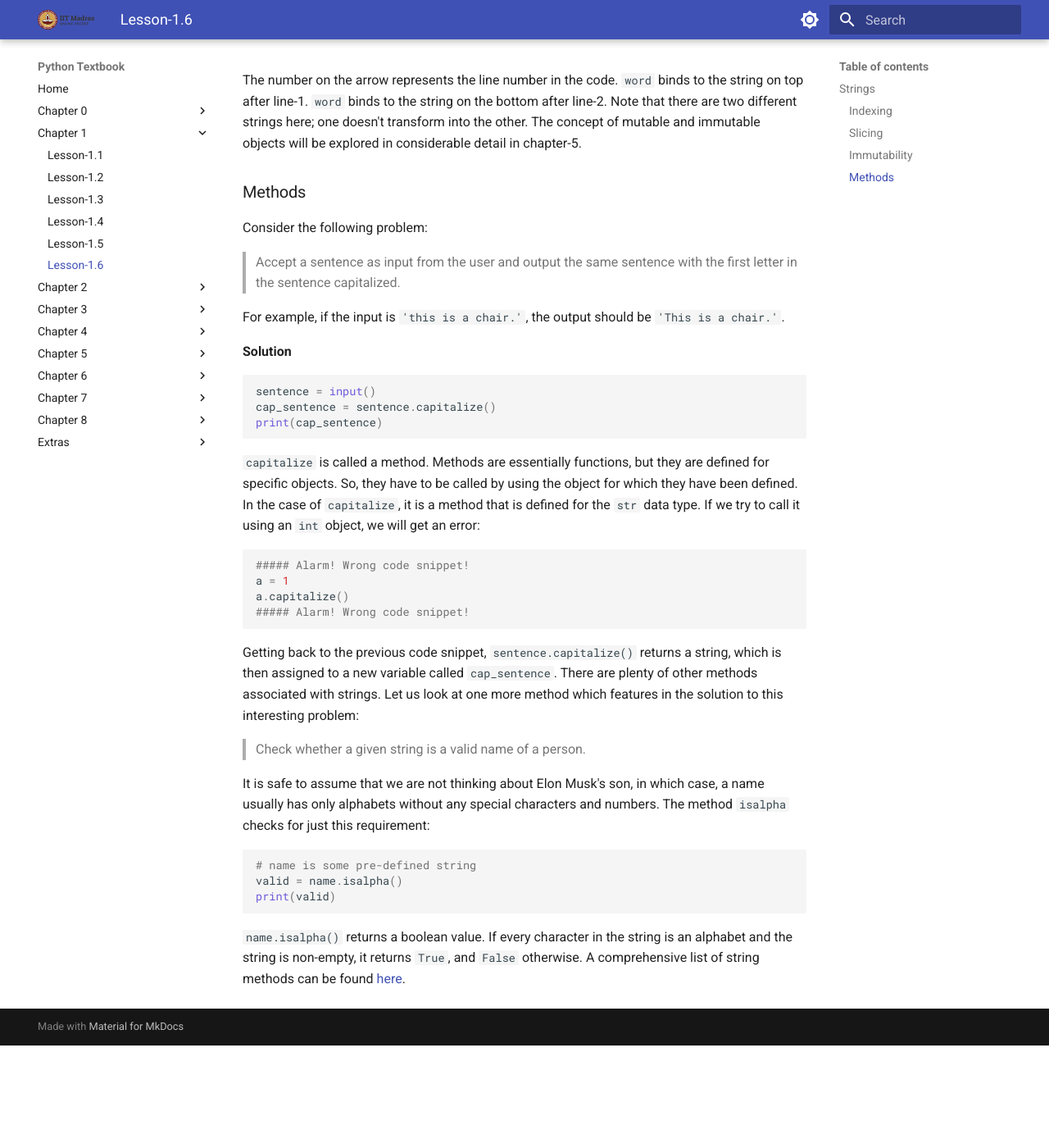
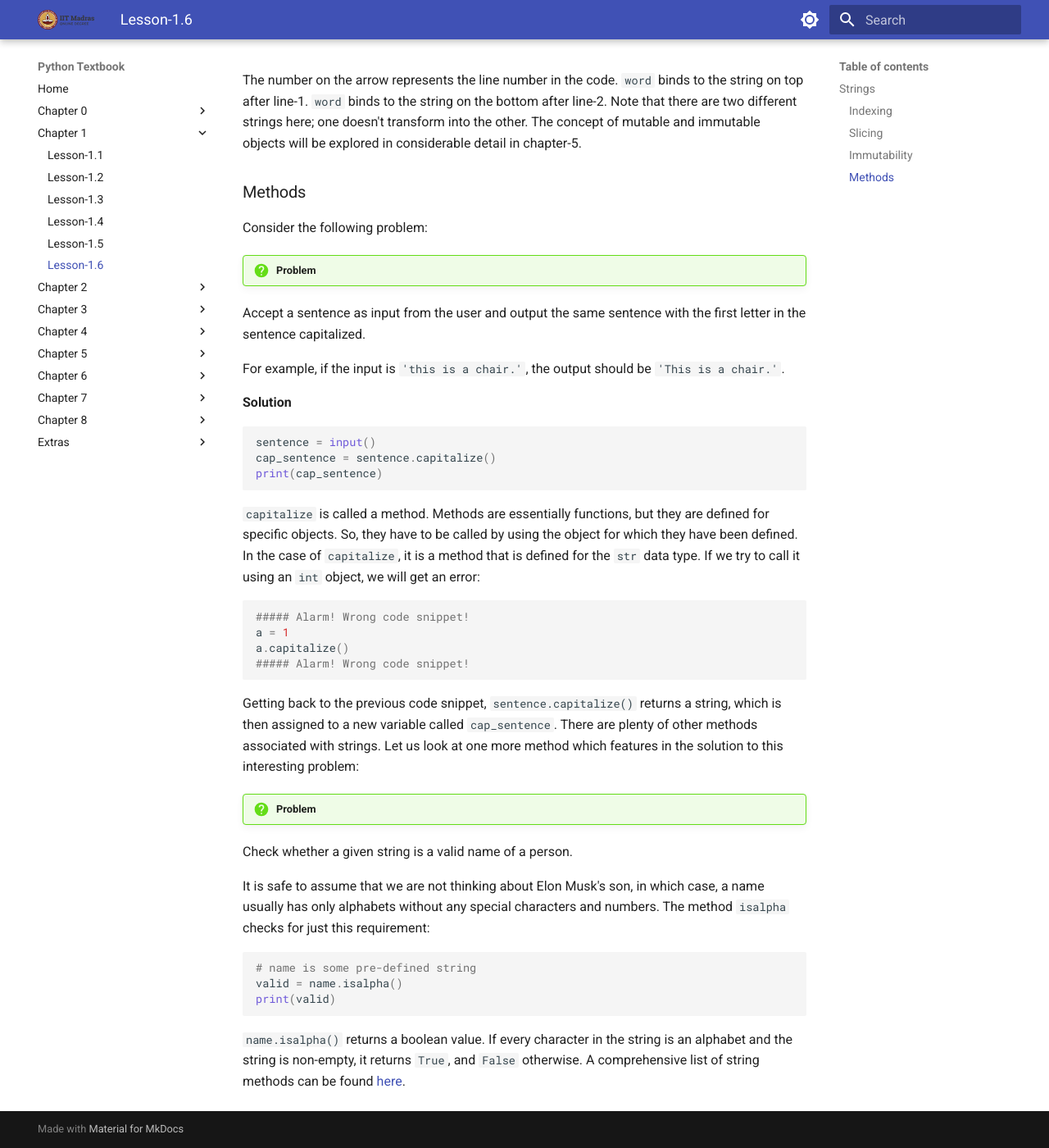
Before and after one commit to bsc-iitm/python-textbook, an MkDocs documentation site: the page built from docs/chapter-1/lesson-1.6.md, in a window 1280 px wide and 1400 px high, scrolled down 6549 px. Shown: the whole window at 82% size. Built offline with MkDocs 1.6.1 and Material for MkDocs 9.7.7, drawn with Linux system fonts in a browser that asks for light colours; before the commit the page ends 7824 px from its top, so only the background shows below that.

Commit message:
Update lesson-1.6.md: Convert problems from quote blocks to admonitions

```diff
--- a/docs/chapter-1/lesson-1.6.md
+++ b/docs/chapter-1/lesson-1.6.md
@@ -197,7 +197,8 @@ The number on the arrow represents the line number in the code. `word` binds to
 
 Consider the following problem:
 
-> Accept a sentence as input from the user and output the same sentence with the first letter in the sentence capitalized.
+!!! question "Problem"
+  Accept a sentence as input from the user and output the same sentence with the first letter in the sentence capitalized.
 
 For example, if the input is `'this is a chair.'`, the output should be `'This is a chair.'`.
 
@@ -220,7 +221,8 @@ a.capitalize()
 
 Getting back to the previous code snippet, `sentence.capitalize()` returns a string, which is then assigned to a new variable called `cap_sentence`. There are plenty of other methods associated with strings. Let us look at one more method which features in the solution to this interesting problem:
 
-> Check whether a given string is a valid name of a person.
+!!! question "Problem"
+  Check whether a given string is a valid name of a person.
 
 It is safe to assume that we are not thinking about Elon Musk's son, in which case, a name usually has only alphabets without any special characters and numbers. The method `isalpha` checks for just this requirement:
 
```
